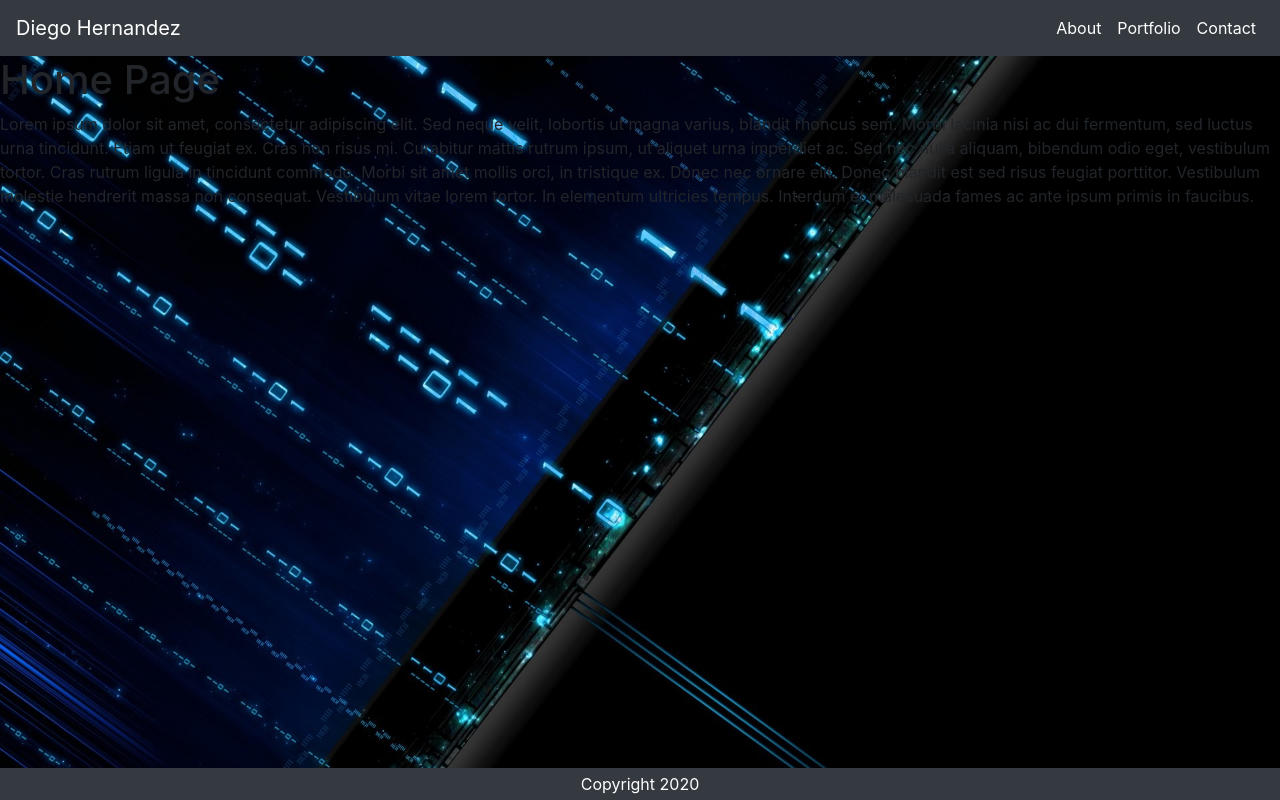
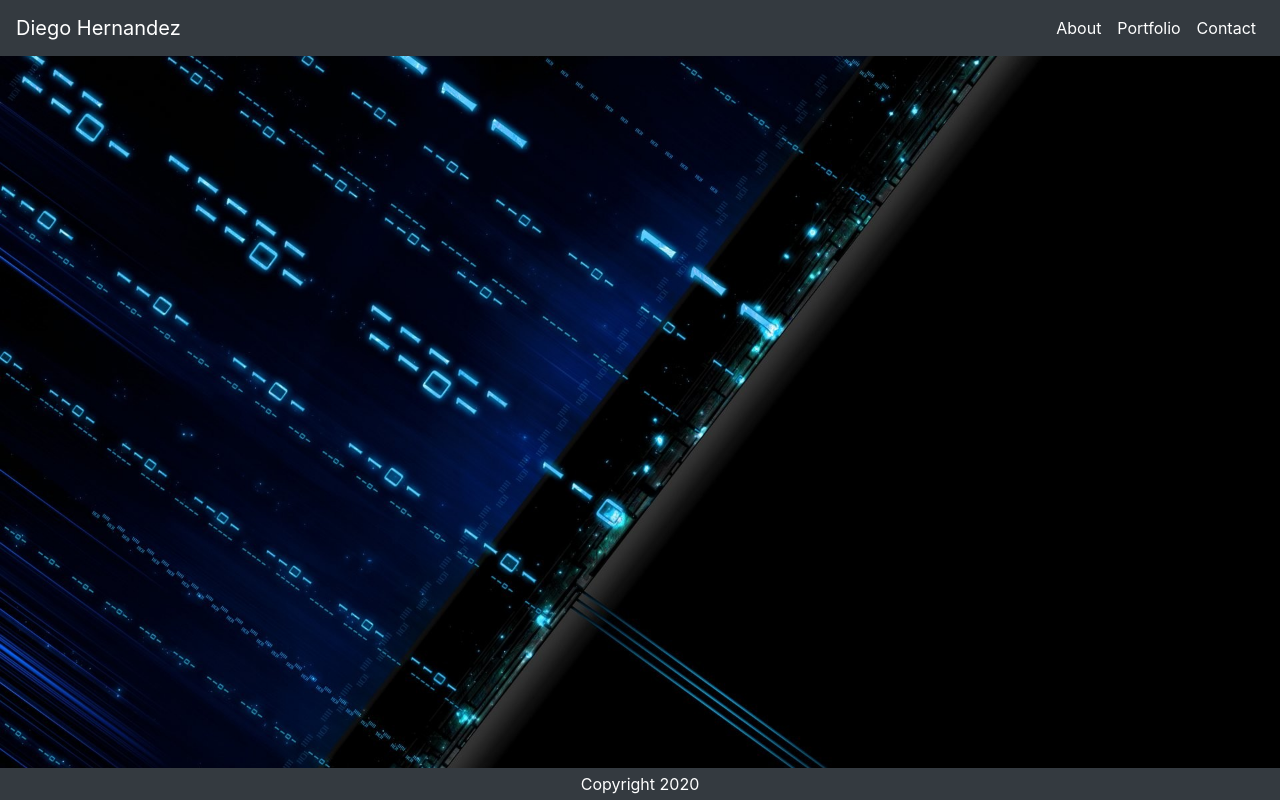
Before and after one commit to dhbhernandez/react-portfolio, a React (Create React App) app: page / in a window 1280 px wide. Built offline with nearby package versions, Linux system fonts and the light colour scheme.

Commit message:
deleted containers not needed

```diff
--- a/package.json
+++ b/package.json
@@ -1,13 +1,12 @@
 {
+  "name": "react-portfolio",
   "homepage": "https://dhbhernandez.github.io/react-portfolio/",
-  "name": "react-portfolio",
   "version": "0.1.0",
   "private": true,
   "dependencies": {
     "@testing-library/jest-dom": "^5.11.9",
     "@testing-library/react": "^11.2.3",
     "@testing-library/user-event": "^12.6.0",
-    "gh-pages": "^3.1.0",
     "react": "^17.0.1",
     "react-dom": "^17.0.1",
     "react-router-dom": "^5.2.0",
@@ -42,5 +41,5 @@
   },
   "devDependencies": {
     "gh-pages": "^3.1.0"
+  }
 }
-}
--- a/src/App.js
+++ b/src/App.js
@@ -1,7 +1,6 @@
 import React from "react";
 import { BrowserRouter as Router, Route } from "react-router-dom";
 import NavTabs from "./components/NavTabs";
-import Home from "./components/pages/Home";
 import About from "./components/pages/About";
 import Portfolio from "./components/pages/Portfolio";
 import Contact from "./components/pages/Contact";
@@ -12,10 +11,8 @@ import './App.css'
 function App() {
   return (
     <Router>
-      <div className="app" style={{backgroundImage:`url(${img})`}}>
-
+      <div className="app" style={{ backgroundImage: `url(${img})` }}>
         <NavTabs />
-        <Route exact path="/" component={Home} />
         <Route exact path="/about" component={About} />
         <Route exact path="/portfolio" component={Portfolio} />
         <Route path="/contact" component={Contact} />
--- a/src/components/pages/Contact.js
+++ b/src/components/pages/Contact.js
@@ -1,6 +1,6 @@
 import React from "react";
 import { Link, Route } from "react-router-dom";
-import Learn from "./Learn";
+
 
 function Contact(props) {
   return (
--- a/src/components/pages/Home.js
+++ /dev/null
@@ -1,21 +0,0 @@
-import React from "react";
-
-function Home() {
-  return (
-    <div>
-      <h1>Home Page</h1>
-      <p>
-        Lorem ipsum dolor sit amet, consectetur adipiscing elit. Sed neque velit, lobortis ut magna
-        varius, blandit rhoncus sem. Morbi lacinia nisi ac dui fermentum, sed luctus urna tincidunt.
-        Etiam ut feugiat ex. Cras non risus mi. Curabitur mattis rutrum ipsum, ut aliquet urna
-        imperdiet ac. Sed nec nulla aliquam, bibendum odio eget, vestibulum tortor. Cras rutrum
-        ligula in tincidunt commodo. Morbi sit amet mollis orci, in tristique ex. Donec nec ornare
-        elit. Donec blandit est sed risus feugiat porttitor. Vestibulum molestie hendrerit massa non
-        consequat. Vestibulum vitae lorem tortor. In elementum ultricies tempus. Interdum et
-        malesuada fames ac ante ipsum primis in faucibus.
-      </p>
-    </div>
-  );
-}
-
-export default Home;
--- a/src/components/pages/Learn.js
+++ /dev/null
@@ -1,16 +0,0 @@
-import React from "react";
-
-function Learn() {
-  return (
-    <div>
-      <h1 className="text-center">hello</h1>
-      <p>
-        Lorem ipsum dolor sit amet, est ut enim consequat. Nostrum fastidii partiendo sed ne, no
-        mutat ludus aperiri mea, per in choro dolorem electram. Invidunt reprimique assueverit quo
-        ne, eruditi graecis pro ut. Usu ut diceret scaevola evertitur, appareat voluptatibus ad vel.
-      </p>
-    </div>
-  );
-}
-
-export default Learn;
```
Also changed, not shown: 2 other files (tests, documents, lock files or other folders).
